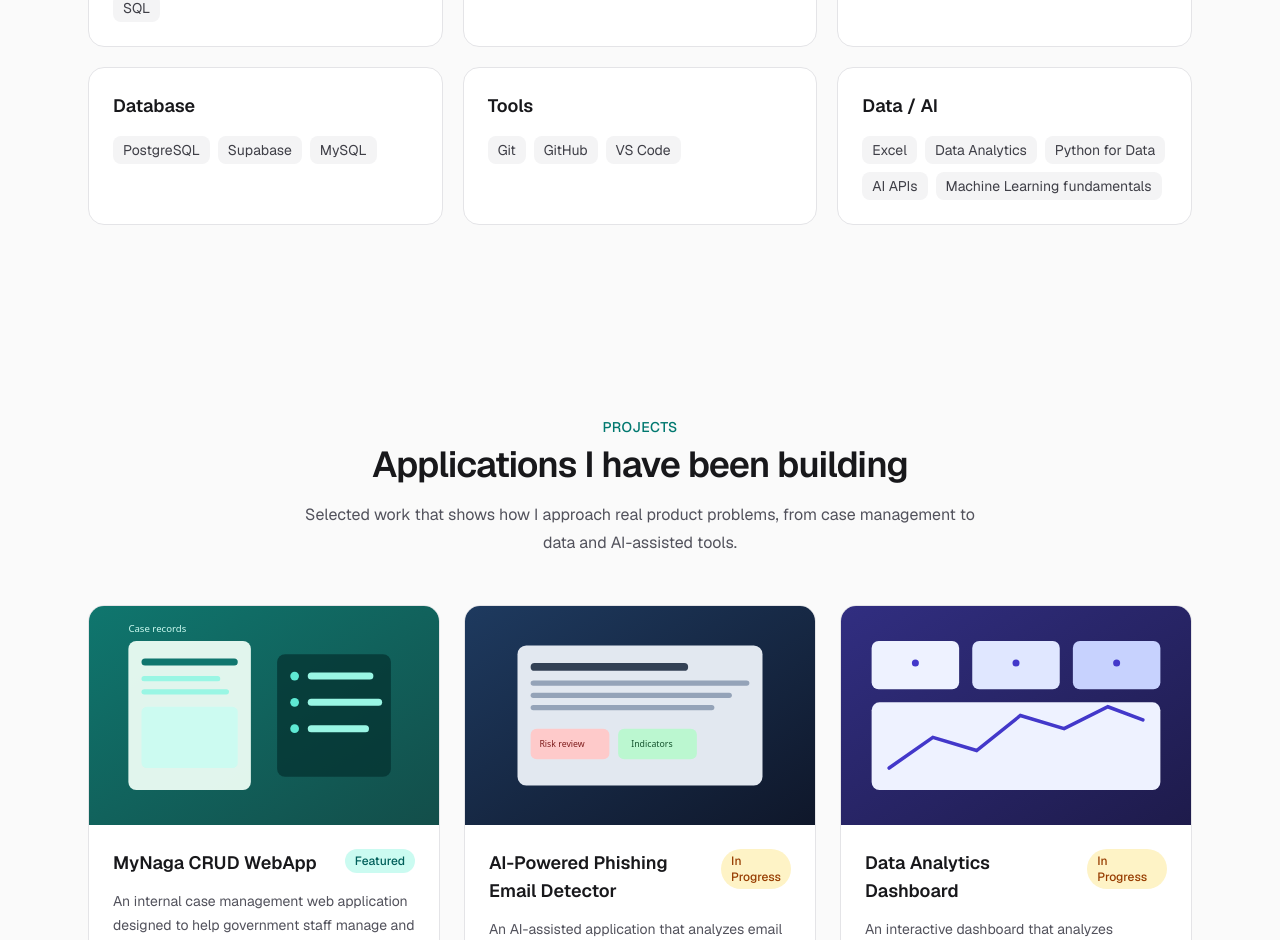
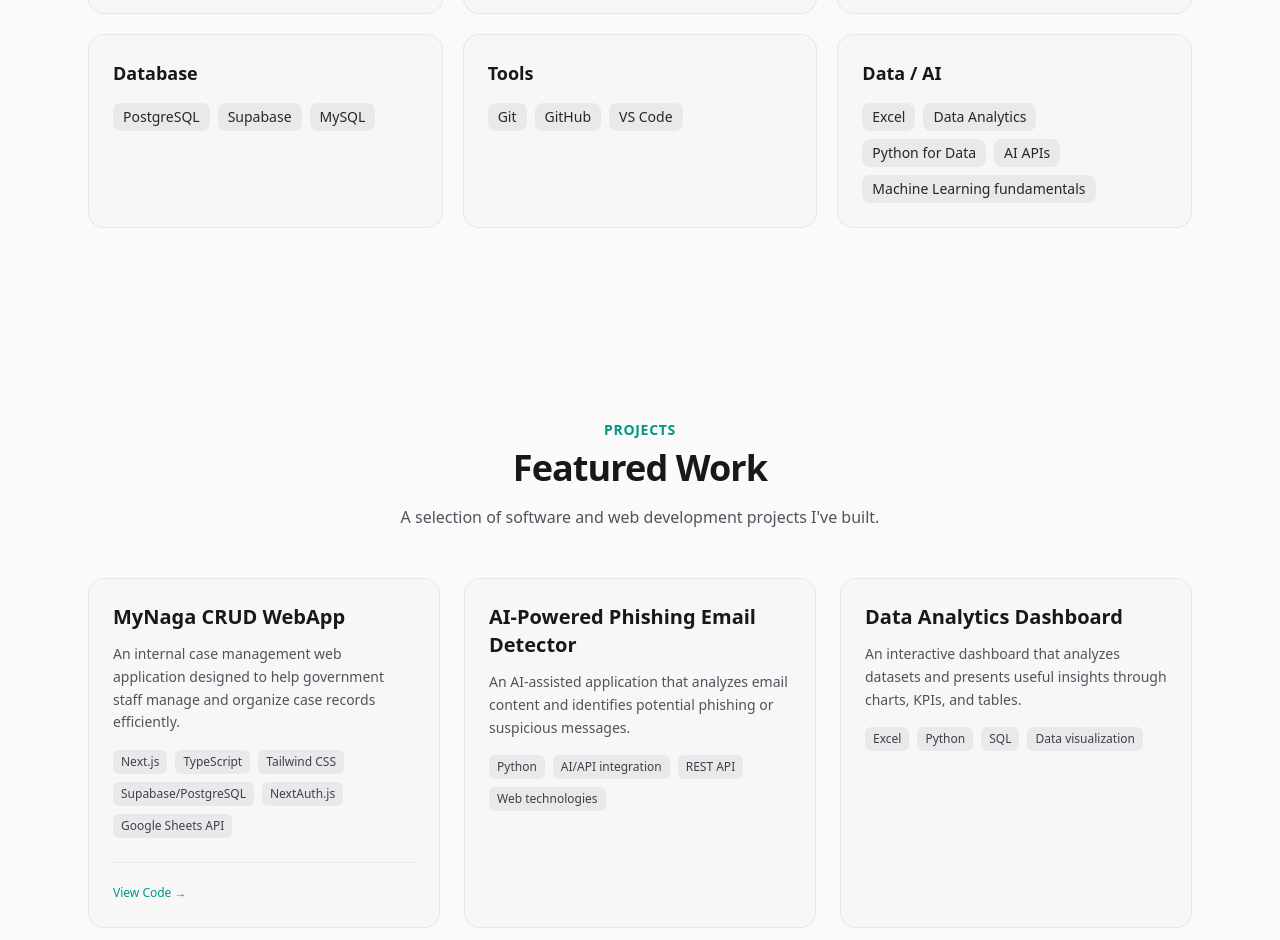
Before and after one commit to Sohee119/my-portfolio, a Next.js app: page / in a window 1280 px wide. Shown: the part 1860-2800 px from the top of the page. Built offline with nearby package versions, Linux system fonts and the light colour scheme.

Commit message:
Commit Changes

```diff
--- a/app/globals.css
+++ b/app/globals.css
@@ -1,38 +1,20 @@
 @import "tailwindcss";
+
+@variant dark (&:where(.dark, .dark *));
 
 @layer base {
   :root {
-    --background: #fafafa;
+    --background: #ffffff;
     --foreground: #18181b;
   }
 
-  :root.dark {
+  .dark {
     --background: #09090b;
     --foreground: #f4f4f5;
   }
-}
 
-@theme {
-  --color-background: var(--background);
-  --color-foreground: var(--foreground);
-  --font-sans: var(--font-geist-sans);
-  --font-mono: var(--font-geist-mono);
-}
-
-html {
-  scroll-behavior: smooth;
-  scroll-padding-top: 5.5rem;
-}
-
-body {
-  background-color: var(--background);
-  color: var(--foreground);
-  font-family: var(--font-geist-sans), ui-sans-serif, system-ui, sans-serif;
-  transition: background-color 0.2s ease, color 0.2s ease;
-}
-
-@media (prefers-reduced-motion: reduce) {
-  html {
-    scroll-behavior: auto;
+  html, body {
+    background-color: var(--background);
+    color: var(--foreground);
   }
 }
--- a/components/FadeIn.tsx
+++ b/components/FadeIn.tsx
@@ -16,11 +16,21 @@ export function FadeIn({ children, className = "", delayMs = 0 }: FadeInProps) {
     const element = ref.current;
     if (!element) return;
 
-    const reduceMotion = window.matchMedia("(prefers-reduced-motion: reduce)").matches;
-    if (reduceMotion) {
+    if (window.matchMedia("(prefers-reduced-motion: reduce)").matches) {
       setVisible(true);
       return;
     }
+
+    const checkVisibility = () => {
+      const rect = element.getBoundingClientRect();
+      if (rect.top < window.innerHeight + 200 && rect.bottom > -200) {
+        setVisible(true);
+        return true;
+      }
+      return false;
+    };
+
+    if (checkVisibility()) return;
 
     const observer = new IntersectionObserver(
       ([entry]) => {
@@ -29,22 +39,27 @@ export function FadeIn({ children, className = "", delayMs = 0 }: FadeInProps) {
           observer.disconnect();
         }
       },
-      {
-        threshold: 0.01, // Trigger as soon as 1% is visible
-        rootMargin: "50px 0px 50px 0px", // Trigger slightly before it enters the viewport
-      }
+      { threshold: 0, rootMargin: "150px 0px 150px 0px" }
     );
 
     observer.observe(element);
 
-    // Fallback: Check immediately if element is in viewport on jump/load
-    const rect = element.getBoundingClientRect();
-    if (rect.top < window.innerHeight && rect.bottom > 0) {
+    const handleForceShow = () => {
       setVisible(true);
       observer.disconnect();
-    }
+    };
 
-    return () => observer.disconnect();
+    window.addEventListener("hashchange", handleForceShow, { passive: true });
+    window.addEventListener("scroll", checkVisibility, { passive: true });
+
+    const timer = setTimeout(checkVisibility, 200);
+
+    return () => {
+      observer.disconnect();
+      clearTimeout(timer);
+      window.removeEventListener("hashchange", handleForceShow);
+      window.removeEventListener("scroll", checkVisibility);
+    };
   }, []);
 
   return (
@@ -52,7 +67,7 @@ export function FadeIn({ children, className = "", delayMs = 0 }: FadeInProps) {
       ref={ref}
       style={{ transitionDelay: `${delayMs}ms` }}
       className={`transition-all duration-700 ease-out motion-reduce:transition-none ${
-        visible ? "translate-y-0 opacity-100" : "translate-y-4 opacity-0"
+        visible ? "translate-y-0 opacity-100" : "translate-y-6 opacity-0"
       } ${className}`}
     >
       {children}
--- a/components/Projects.tsx
+++ b/components/Projects.tsx
@@ -1,107 +1,6 @@
-import Image from "next/image";
-import Link from "next/link";
-import { ArrowUpRight, ExternalLink } from "lucide-react";
-import { site, type Project } from "@/lib/site";
+import { site } from "@/lib/site";
 import { FadeIn } from "@/components/FadeIn";
 import { SectionHeading } from "@/components/SectionHeading";
-import { GitHubIcon } from "@/components/BrandIcons";
-
-function StatusBadge({ status }: { status?: Project["status"] }) {
-  if (status === "in-progress") {
-    return (
-      <span className="rounded-full bg-amber-100 px-2.5 py-1 text-xs font-medium text-amber-800 dark:bg-amber-400/15 dark:text-amber-300">
-        In Progress
-      </span>
-    );
-  }
-  if (status === "featured") {
-    return (
-      <span className="rounded-full bg-teal-100 px-2.5 py-1 text-xs font-medium text-teal-800 dark:bg-teal-400/15 dark:text-teal-300">
-        Featured
-      </span>
-    );
-  }
-  return null;
-}
-
-function ProjectActions({ project }: { project: Project }) {
-  const githubDisabled = !project.githubUrl;
-  const liveDisabled = !project.liveUrl;
-
-  return (
-    <div className="mt-5 flex flex-wrap gap-2">
-      {githubDisabled ? (
-        <span className="inline-flex items-center gap-2 rounded-full border border-zinc-200 px-3 py-2 text-sm text-zinc-400 dark:border-zinc-800">
-          <GitHubIcon className="h-4 w-4" />
-          GitHub soon
-        </span>
-      ) : (
-        <a
-          href={project.githubUrl}
-          target="_blank"
-          rel="noopener noreferrer"
-          className="inline-flex items-center gap-2 rounded-full border border-zinc-200 px-3 py-2 text-sm font-medium text-zinc-800 transition hover:border-teal-500/40 dark:border-zinc-700 dark:text-zinc-100"
-        >
-          <GitHubIcon className="h-4 w-4" />
-          GitHub
-        </a>
-      )}
-      {liveDisabled ? (
-        <span className="inline-flex items-center gap-2 rounded-full border border-zinc-200 px-3 py-2 text-sm text-zinc-400 dark:border-zinc-800">
-          <ExternalLink className="h-4 w-4" />
-          Demo soon
-        </span>
-      ) : (
-        <a
-          href={project.liveUrl}
-          target="_blank"
-          rel="noopener noreferrer"
-          className="inline-flex items-center gap-2 rounded-full border border-zinc-200 px-3 py-2 text-sm font-medium text-zinc-800 transition hover:border-teal-500/40 dark:border-zinc-700 dark:text-zinc-100"
-        >
-          <ExternalLink className="h-4 w-4" />
-          Live Demo
-        </a>
-      )}
-      <Link
-        href={`/projects/${project.slug}`}
-        className="inline-flex items-center gap-2 rounded-full bg-zinc-900 px-3 py-2 text-sm font-medium text-white transition hover:bg-zinc-700 dark:bg-white dark:text-zinc-950 dark:hover:bg-zinc-200"
-      >
-        View Details
-        <ArrowUpRight className="h-4 w-4" />
-      </Link>
-    </div>
-  );
-}
-
-export function ProjectCard({ project }: { project: Project }) {
-  return (
-    <article className="flex h-full flex-col overflow-hidden rounded-2xl border border-zinc-200 bg-white transition hover:-translate-y-1 hover:shadow-lg dark:border-zinc-800 dark:bg-zinc-900">
-      <div className="relative aspect-16/10 overflow-hidden bg-zinc-100 dark:bg-zinc-800">
-        <Image src={project.image} alt={`${project.name} thumbnail`} fill className="object-cover" unoptimized />
-      </div>
-      <div className="flex flex-1 flex-col p-6">
-        <div className="flex items-start justify-between gap-3">
-          <h3 className="text-lg font-semibold text-zinc-900 dark:text-zinc-50">{project.name}</h3>
-          <StatusBadge status={project.status} />
-        </div>
-        <p className="mt-3 text-sm leading-6 text-zinc-600 dark:text-zinc-400">{project.summary}</p>
-        <ul className="mt-4 flex flex-wrap gap-2">
-          {project.technologies.map((tech) => (
-            <li
-              key={tech}
-              className="rounded-md bg-zinc-100 px-2 py-1 text-xs text-zinc-700 dark:bg-zinc-800 dark:text-zinc-300"
-            >
-              {tech}
-            </li>
-          ))}
-        </ul>
-        <div className="mt-auto">
-          <ProjectActions project={project} />
-        </div>
-      </div>
-    </article>
-  );
-}
 
 export function Projects() {
   return (
@@ -109,17 +8,51 @@ export function Projects() {
       <FadeIn>
         <SectionHeading
           eyebrow="Projects"
-          title="Applications I have been building"
-          description="Selected work that shows how I approach real product problems, from case management to data and AI-assisted tools."
+          title="Featured Work"
+          description="A selection of software and web development projects I've built."
         />
+
+        <div className="mx-auto mt-12 grid max-w-6xl gap-6 px-4 sm:grid-cols-2 sm:px-6 lg:grid-cols-3">
+          {site.projects.map((project) => (
+            <article
+              key={project.slug}
+              className="flex h-full flex-col justify-between rounded-2xl border border-zinc-200/80 bg-zinc-100/50 p-6 transition duration-200 hover:-translate-y-1 hover:border-teal-500/40 dark:border-zinc-800/80 dark:bg-zinc-900/50"
+            >
+              <div>
+                <h3 className="text-xl font-semibold text-zinc-900 dark:text-zinc-50">
+                  {project.name}
+                </h3>
+                <p className="mt-3 text-sm leading-relaxed text-zinc-600 dark:text-zinc-400">
+                  {project.summary}
+                </p>
+                <div className="mt-4 flex flex-wrap gap-2">
+                  {project.technologies.map((tech) => (
+                    <span
+                      key={tech}
+                      className="rounded-md bg-zinc-200/70 px-2 py-1 text-xs font-medium text-zinc-700 dark:bg-zinc-800 dark:text-zinc-300"
+                    >
+                      {tech}
+                    </span>
+                  ))}
+                </div>
+              </div>
+
+              {project.githubUrl && (
+                <div className="mt-6 pt-4 border-t border-zinc-200/60 dark:border-zinc-800/60">
+                  <a
+                    href={project.githubUrl}
+                    target="_blank"
+                    rel="noreferrer"
+                    className="inline-flex items-center gap-1.5 text-xs font-medium text-teal-600 hover:text-teal-700 dark:text-teal-400 dark:hover:text-teal-300"
+                  >
+                    View Code &rarr;
+                  </a>
+                </div>
+              )}
+            </article>
+          ))}
+        </div>
       </FadeIn>
-      <div className="mx-auto mt-12 grid max-w-6xl gap-6 px-4 sm:px-6 lg:grid-cols-3">
-        {site.projects.map((project, index) => (
-          <FadeIn key={project.slug} delayMs={index * 80}>
-            <ProjectCard project={project} />
-          </FadeIn>
-        ))}
-      </div>
     </section>
   );
 }
--- a/components/SectionHeading.tsx
+++ b/components/SectionHeading.tsx
@@ -1,23 +1,23 @@
 type SectionHeadingProps = {
-  eyebrow?: string;
+  eyebrow: string;
   title: string;
   description?: string;
 };
 
 export function SectionHeading({ eyebrow, title, description }: SectionHeadingProps) {
   return (
-    <div className="mx-auto max-w-2xl text-center">
-      {eyebrow ? (
-        <p className="text-sm font-medium tracking-wide text-teal-700 uppercase dark:text-teal-400">
-          {eyebrow}
-        </p>
-      ) : null}
-      <h2 className="mt-2 text-3xl font-semibold tracking-tight text-zinc-900 sm:text-4xl dark:text-zinc-50">
+    <div className="mx-auto max-w-2xl text-center px-4">
+      <p className="text-sm font-semibold uppercase tracking-wider text-teal-600 dark:text-teal-400">
+        {eyebrow}
+      </p>
+      <h2 className="mt-2 text-3xl font-bold tracking-tight text-zinc-900 dark:text-zinc-100 sm:text-4xl">
         {title}
       </h2>
-      {description ? (
-        <p className="mt-4 text-base leading-7 text-zinc-600 dark:text-zinc-400">{description}</p>
-      ) : null}
+      {description && (
+        <p className="mt-4 text-base leading-relaxed text-zinc-600 dark:text-zinc-300">
+          {description}
+        </p>
+      )}
     </div>
   );
 }
--- a/components/Skills.tsx
+++ b/components/Skills.tsx
@@ -9,28 +9,32 @@ export function Skills() {
         <SectionHeading
           eyebrow="Skills"
           title="Technologies I use"
-          description="A focused stack for web applications, data work, and AI-assisted tools. Edit these lists in lib/site.ts."
+          description="A focused stack for web applications, data work, and AI-assisted tools."
         />
-      </FadeIn>
-      <div className="mx-auto mt-12 grid max-w-6xl gap-5 px-4 sm:grid-cols-2 sm:px-6 lg:grid-cols-3">
-        {site.skillCategories.map((category, index) => (
-          <FadeIn key={category.name} delayMs={index * 60}>
-            <article className="h-full rounded-2xl border border-zinc-200 bg-white p-6 transition hover:-translate-y-1 hover:border-teal-500/30 dark:border-zinc-800 dark:bg-zinc-900">
-              <h3 className="text-lg font-semibold text-zinc-900 dark:text-zinc-50">{category.name}</h3>
+
+        <div className="mx-auto mt-12 grid max-w-6xl gap-5 px-4 sm:grid-cols-2 sm:px-6 lg:grid-cols-3">
+          {site.skillCategories.map((category) => (
+            <article
+              key={category.name}
+              className="h-full rounded-2xl border border-zinc-200/80 bg-zinc-100/50 p-6 transition duration-200 hover:-translate-y-1 hover:border-teal-500/40 dark:border-zinc-800/80 dark:bg-zinc-900/50"
+            >
+              <h3 className="text-lg font-semibold text-zinc-900 dark:text-zinc-50">
+                {category.name}
+              </h3>
               <ul className="mt-4 flex flex-wrap gap-2">
                 {category.skills.map((skill) => (
                   <li
                     key={skill}
-                    className="rounded-lg bg-zinc-100 px-2.5 py-1 text-sm text-zinc-700 dark:bg-zinc-800 dark:text-zinc-300"
+                    className="rounded-lg bg-zinc-200/70 px-2.5 py-1 text-sm font-medium text-zinc-800 dark:bg-zinc-800 dark:text-zinc-200"
                   >
                     {skill}
                   </li>
                 ))}
               </ul>
             </article>
-          </FadeIn>
-        ))}
-      </div>
+          ))}
+        </div>
+      </FadeIn>
     </section>
   );
 }
--- a/package.json
+++ b/package.json
@@ -3,7 +3,7 @@
   "version": "0.1.0",
   "private": true,
   "scripts": {
-    "dev": "next dev",
+    "dev": "next dev -H 0.0.0.0 -p 3000",
     "build": "next build",
     "start": "next start",
     "lint": "eslint"
```
Also changed, not shown: components/ThemeToggle.tsx (+7 -5 lines).
